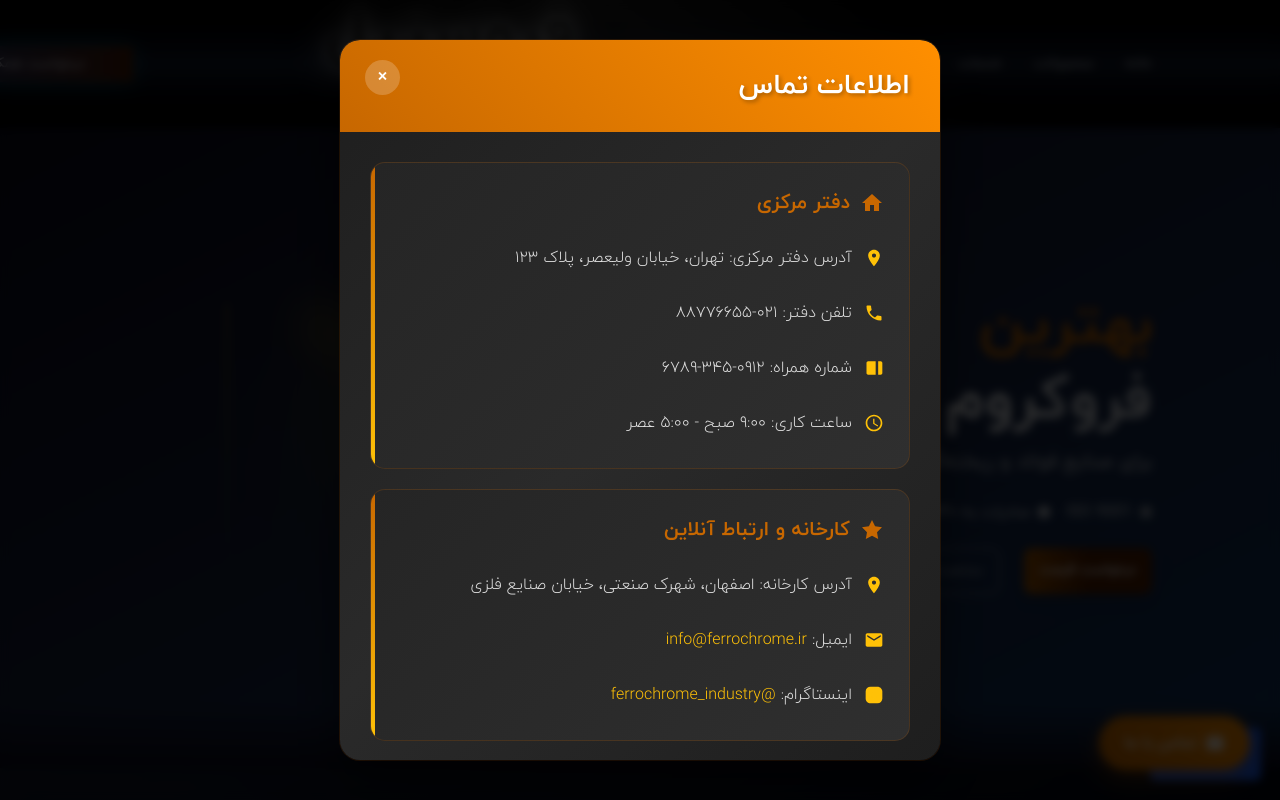
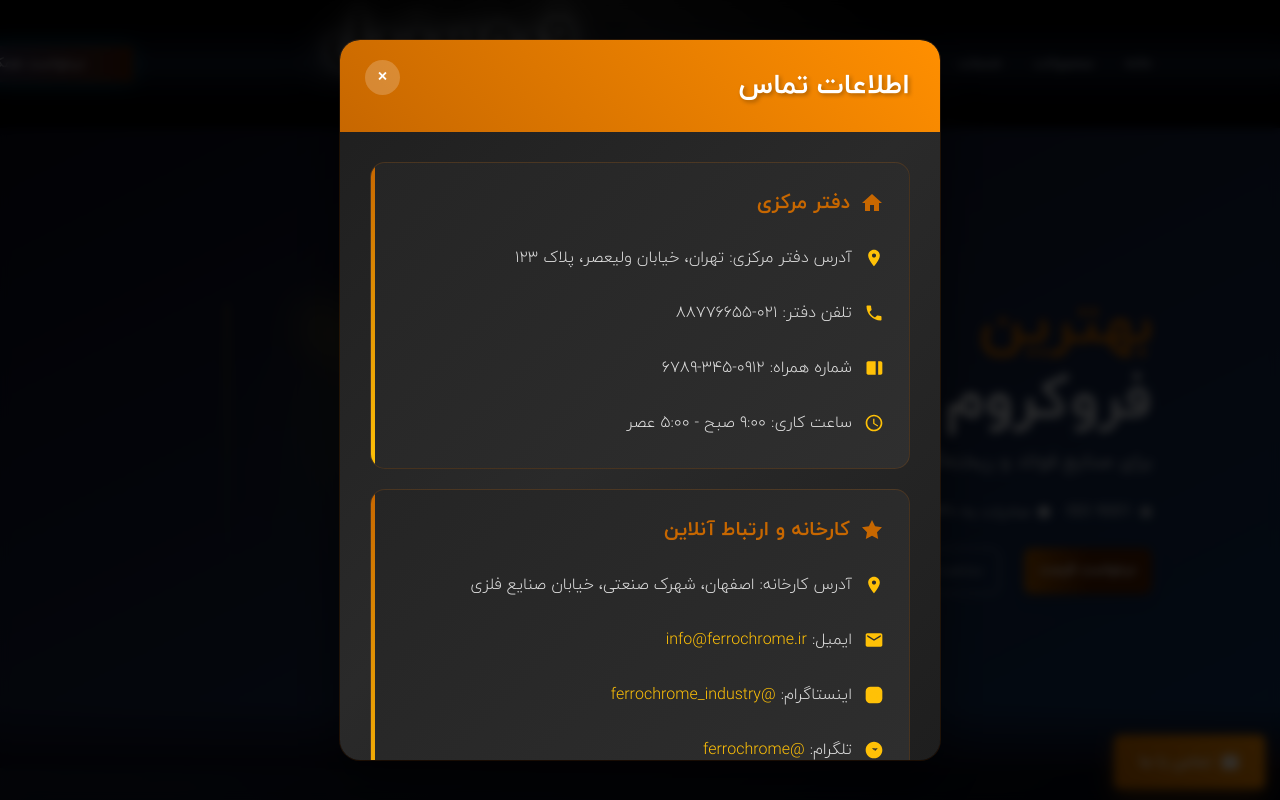
Before and after one commit to EmadARN/ferrocrome-landing, a Next.js app: page / in a window 1280 px wide. Both pictures are taken after a click on the button "تماس با ما". Shown: the top 800 px of the page. Built offline with nearby package versions, Linux system fonts and the light colour scheme.

Commit message:
contactUsButton updated

```diff
--- a/src/app/(sections)/contactUsButton.jsx
+++ b/src/app/(sections)/contactUsButton.jsx
@@ -21,7 +21,6 @@ export default function ContactModal() {
     document.body.style.overflow = "auto";
   };
 
-  // Close modal with Escape key
   useEffect(() => {
     const handleEscape = (event) => {
       if (event.key === "Escape") {
@@ -153,6 +152,42 @@ export default function ContactModal() {
                     </a>
                   </span>
                 </div>
+
+                {/* Telegram */}
+                <div className="contact-item">
+                  <svg className="item-icon" viewBox="0 0 24 24">
+                    <path d="M12 2C6.48 2 2 6.48 2 12s4.48 10 10 10 10-4.48 10-10S17.52 2 12 2zm4.5 8l-2.8 2.8c-.2.2-.5.3-.7.2-.2-.1-.3-.3-.3-.5v-1.5L14 10c-.2-.2-.5-.3-.7-.2-.2.1-.3.3-.3.5v2l-1.5-.5-2-2L16.5 10z" />
+                  </svg>
+                  <span className="contact-text">
+                    تلگرام:{" "}
+                    <a
+                      href="https://t.me/ferrochrome"
+                      target="_blank"
+                      rel="noopener noreferrer"
+                      className="contact-link"
+                    >
+                      @ferrochrome
+                    </a>
+                  </span>
+                </div>
+
+                {/* WhatsApp */}
+                <div className="contact-item">
+                  <svg className="item-icon" viewBox="0 0 24 24">
+                    <path d="M12 2C6.48 2 2 6.48 2 12c0 1.66.41 3.23 1.14 4.62L2 22l5.38-1.14C8.77 21.59 10.34 22 12 22c5.52 0 10-4.48 10-10S17.52 2 12 2zm5 14c-.3.9-1.1 1.8-2.3 2.2-1.2.4-2.6.5-4 .1-1.4-.4-2.5-1.2-3.3-2.4C7.6 15.3 7 14.2 7 13s.6-2.3 1.7-3.1L9 10l1.1-.3c.2-.1.3-.2.5-.2l.8.2c.2.1.3.2.4.4l.6 1c.1.1.1.3.2.4l.2 1c.1.3.1.6.1.9 0 .3 0 .6-.1.9z" />
+                  </svg>
+                  <span className="contact-text">
+                    واتس‌اپ:{" "}
+                    <a
+                      href="https://wa.me/989123456789"
+                      target="_blank"
+                      rel="noopener noreferrer"
+                      className="contact-link"
+                    >
+                      09123456789
+                    </a>
+                  </span>
+                </div>
               </div>
             </div>
           </div>
--- a/src/app/globals.css
+++ b/src/app/globals.css
@@ -179,12 +179,12 @@ body {
 /* Contact Button */
 .contact-btn {
   position: fixed;
-  bottom: 30px;
-  right: 30px;
+  bottom: 10px;
+  right: 15px;
   background: linear-gradient(45deg, #c76700, #ff8f00);
   color: white;
   border: none;
-  border-radius: 50px;
+  border-radius: 6px;
   padding: 15px 25px;
   font-size: 16px;
   font-weight: bold;
@@ -195,12 +195,25 @@ body {
   display: flex;
   align-items: center;
   gap: 8px;
+
+  /* Animation for subtle movement */
+  animation: float 2s ease-in-out infinite;
 }
 
 .contact-btn:hover {
   transform: translateY(-3px);
   box-shadow: 0 12px 35px rgba(199, 103, 0, 0.6);
   background: linear-gradient(45deg, #ff8f00, #c76700);
+}
+
+/* Keyframes for floating effect */
+@keyframes float {
+  0%, 100% {
+    transform: translateY(0px);
+  }
+  50% {
+    transform: translateY(-6px);
+  }
 }
 
 /* Modal Overlay */
@@ -231,6 +244,7 @@ body {
   border-radius: 20px;
   padding: 0;
   max-width: 600px;
+  overflow-y: hidden;
   width: 90%;
   max-height: 90vh;
   overflow-y: auto;
--- a/src/app/page.jsx
+++ b/src/app/page.jsx
@@ -52,8 +52,6 @@ export default function Home() {
       {/* دکمه Scroll to Top */}
       <ScrollToTopButton />
 
-      {/* دکمه تماس سریع */}
-      <FloatingContactButton />
     </main>
   );
 }
```
